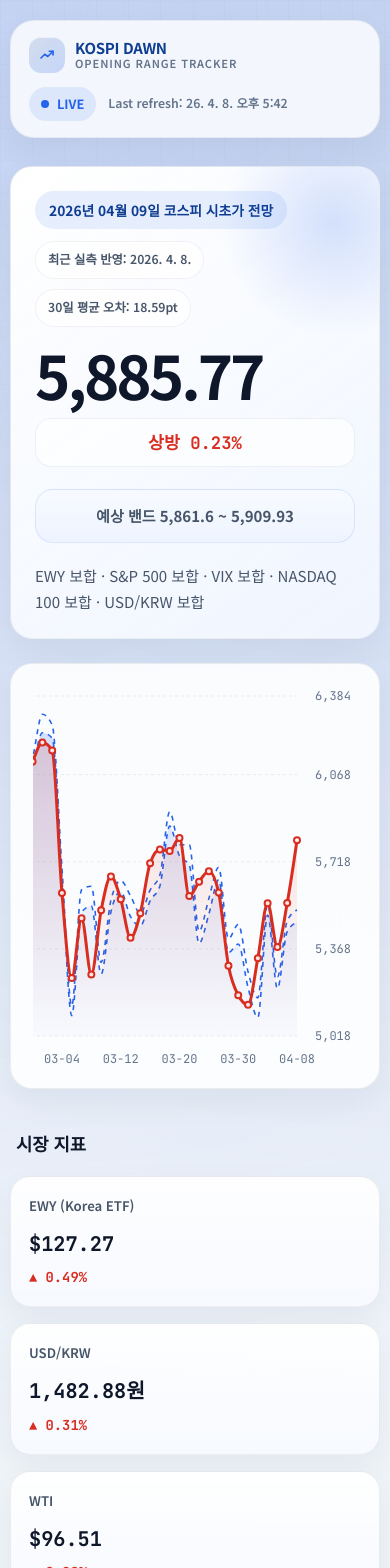
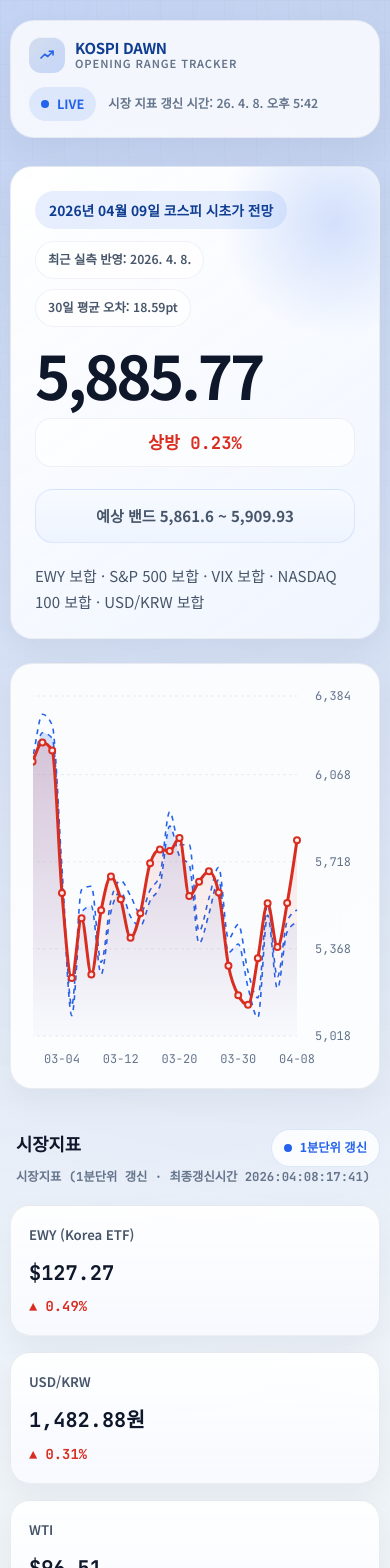
Before and after one commit to sbrpgr/kospipreview, a Next.js app in the folder frontend/: page / in a window 390 px wide. Shown: the top 1568 px of the page. Built offline with nearby package versions, Linux system fonts and the light colour scheme; a web font is replaced by a local one.

Commit message:
feat: highlight indicator refresh cadence

```diff
--- a/frontend/src/app/globals.css
+++ b/frontend/src/app/globals.css
@@ -317,6 +317,49 @@ p {
   margin: 40px 0 18px 6px;
 }
 
+.sectionTitleRow {
+  display: flex;
+  align-items: center;
+  justify-content: space-between;
+  gap: 12px;
+  flex-wrap: wrap;
+  margin-top: 40px;
+}
+
+.sectionTitleRow .sectionTitle {
+  margin: 0 0 6px 6px;
+}
+
+.sectionSubtext {
+  margin: 0 0 18px 8px;
+  color: var(--text-dim);
+  font-size: 0.9rem;
+  font-weight: 600;
+  font-family: var(--font-mono);
+}
+
+.liveMetaBadge {
+  display: inline-flex;
+  align-items: center;
+  gap: 8px;
+  padding: 8px 12px;
+  border-radius: 999px;
+  background: rgba(255, 255, 255, 0.8);
+  border: 1px solid rgba(37, 99, 235, 0.14);
+  color: var(--brand-strong);
+  font-size: 0.82rem;
+  font-weight: 700;
+}
+
+.liveMetaDot {
+  width: 8px;
+  height: 8px;
+  border-radius: 50%;
+  background: var(--brand-strong);
+  box-shadow: 0 0 0 0 rgba(37, 99, 235, 0.45);
+  animation: pulseLive 1.6s infinite;
+}
+
 .chartContainer {
   height: 380px;
   width: 100%;
@@ -513,9 +556,30 @@ p {
     text-align: center;
   }
 
+  .sectionTitleRow {
+    align-items: flex-start;
+  }
+
+  .sectionSubtext {
+    margin-left: 6px;
+    font-size: 0.82rem;
+  }
+
   .cleanTable th,
   .cleanTable td {
     padding: 14px 12px;
     font-size: 0.86rem;
   }
 }
+
+@keyframes pulseLive {
+  0% {
+    box-shadow: 0 0 0 0 rgba(37, 99, 235, 0.35);
+  }
+  70% {
+    box-shadow: 0 0 0 10px rgba(37, 99, 235, 0);
+  }
+  100% {
+    box-shadow: 0 0 0 0 rgba(37, 99, 235, 0);
+  }
+}
--- a/frontend/src/app/page.tsx
+++ b/frontend/src/app/page.tsx
@@ -10,6 +10,31 @@ import {
   getPredictionData,
 } from "@/lib/data";
 
+function formatKoreanDateTime(value: string) {
+  return new Intl.DateTimeFormat("ko-KR", {
+    dateStyle: "short",
+    timeStyle: "short",
+    timeZone: "Asia/Seoul",
+  }).format(new Date(value));
+}
+
+function formatKoreanDate(value: string) {
+  return new Intl.DateTimeFormat("ko-KR", {
+    dateStyle: "medium",
+    timeZone: "Asia/Seoul",
+  }).format(new Date(`${value}T00:00:00+09:00`));
+}
+
+function formatCompactTimestamp(value: string) {
+  const date = new Date(value);
+  const year = date.toLocaleString("en-CA", { year: "numeric", timeZone: "Asia/Seoul" });
+  const month = date.toLocaleString("en-CA", { month: "2-digit", timeZone: "Asia/Seoul" });
+  const day = date.toLocaleString("en-CA", { day: "2-digit", timeZone: "Asia/Seoul" });
+  const hour = date.toLocaleString("en-CA", { hour: "2-digit", hour12: false, timeZone: "Asia/Seoul" });
+  const minute = date.toLocaleString("en-CA", { minute: "2-digit", hour12: false, timeZone: "Asia/Seoul" });
+  return `${year}:${month}:${day}:${hour}:${minute}`;
+}
+
 export default async function Home() {
   const [prediction, indicators, history, freshness] = await Promise.all([
     getPredictionData(),
@@ -18,18 +43,17 @@ export default async function Home() {
     getDataFreshness(),
   ]);
 
-  const updatedAt = new Intl.DateTimeFormat("ko-KR", {
-    dateStyle: "short",
-    timeStyle: "short",
-    timeZone: "Asia/Seoul",
-  }).format(new Date(freshness.newestModifiedAt));
+  const updatedAt = formatKoreanDateTime(freshness.newestModifiedAt);
+  const latestRecordDate = freshness.latestRecordDate ? formatKoreanDate(freshness.latestRecordDate) : "확인 불가";
 
-  const latestRecordDate = freshness.latestRecordDate
-    ? new Intl.DateTimeFormat("ko-KR", {
-        dateStyle: "medium",
-        timeZone: "Asia/Seoul",
-      }).format(new Date(`${freshness.latestRecordDate}T00:00:00+09:00`))
-    : "확인 불가";
+  const latestIndicatorUpdate =
+    [...indicators.primary, ...indicators.secondary]
+      .map((indicator) => indicator.updatedAt)
+      .filter(Boolean)
+      .sort()
+      .at(-1) ?? indicators.generatedAt ?? freshness.newestModifiedAt;
+
+  const indicatorUpdateLabel = formatCompactTimestamp(latestIndicatorUpdate);
 
   return (
     <div className="pageContainer">
@@ -64,7 +88,14 @@ export default async function Home() {
 
         <ChartSection history={history} />
 
-        <h2 className="sectionTitle">시장 지표</h2>
+        <div className="sectionTitleRow">
+          <h2 className="sectionTitle">시장지표</h2>
+          <div className="liveMetaBadge">
+            <span className="liveMetaDot" />
+            1분단위 갱신
+          </div>
+        </div>
+        <div className="sectionSubtext">시장지표 (1분단위 갱신 · 최종갱신시간 {indicatorUpdateLabel})</div>
         <IndicatorList indicators={indicators} />
 
         <h2 className="sectionTitle" style={{ marginTop: "60px" }}>
--- a/frontend/src/components/indicator-list.tsx
+++ b/frontend/src/components/indicator-list.tsx
@@ -1,6 +1,13 @@
 "use client";
 
 import type { IndicatorData } from "@/lib/data";
+
+function normalizeIndicatorValue(key: string, value: string) {
+  if (key === "krw") {
+    return value.replace(/\?\?/g, "원");
+  }
+  return value;
+}
 
 export function IndicatorList({ indicators }: { indicators: IndicatorData }) {
   const allIndicators = [...indicators.primary, ...indicators.secondary];
@@ -9,6 +16,8 @@ export function IndicatorList({ indicators }: { indicators: IndicatorData }) {
     <div className="indicatorGrid">
       {allIndicators.map((indicator) => {
         const isPositive = indicator.changePct >= 0;
+        const displayValue = normalizeIndicatorValue(indicator.key, indicator.value);
+
         return (
           <a
             href={indicator.sourceUrl || "#"}
@@ -18,7 +27,7 @@ export function IndicatorList({ indicators }: { indicators: IndicatorData }) {
             key={indicator.key}
           >
             <div className="indLabel">{indicator.label}</div>
-            <div className="indValue">{indicator.value}</div>
+            <div className="indValue">{displayValue}</div>
             <div className={`indChange ${isPositive ? "isPos" : "isNeg"}`}>
               {isPositive ? "▲" : "▼"} {Math.abs(indicator.changePct).toFixed(2)}%
             </div>
--- a/frontend/src/components/site-header.tsx
+++ b/frontend/src/components/site-header.tsx
@@ -47,7 +47,7 @@ export function SiteHeader({ lastUpdated, status }: SiteHeaderProps) {
           <div className="statusDot" />
           {meta.label}
         </div>
-        <div className="statusTime">Last refresh: {lastUpdated}</div>
+        <div className="statusTime">시장 지표 갱신 시간: {lastUpdated}</div>
       </div>
     </header>
   );
```
